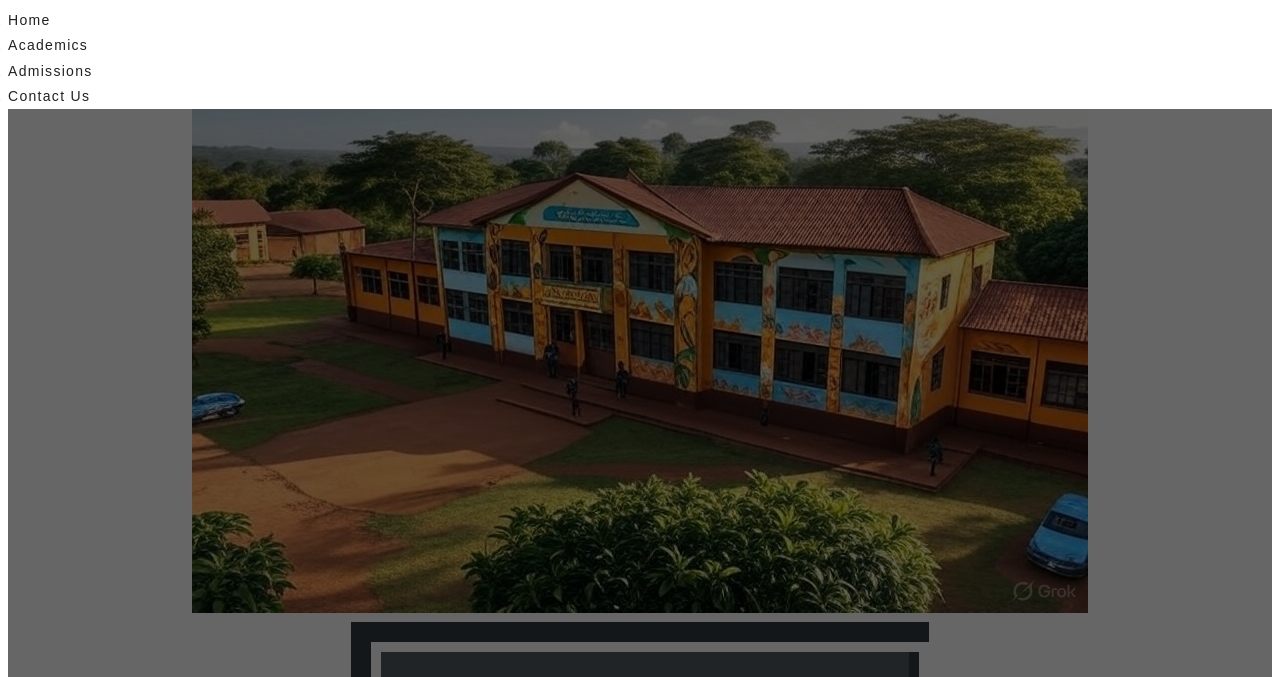
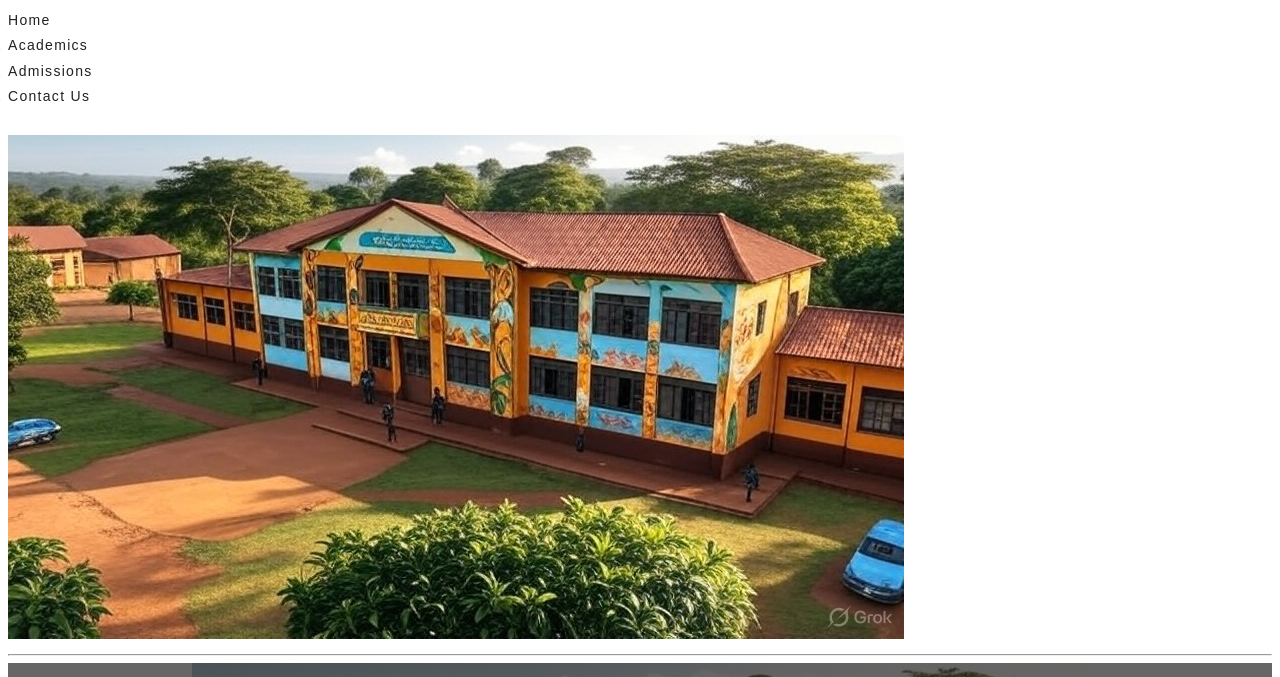
Before and after one commit to tumusiimeconan/Hosanna-Secondary-School, a plain HTML site: page index.html in a window 1280 px wide. Shown: the top 677 px of the page. Drawn offline with Linux system fonts and the light colour scheme.

Commit message:
Add files via upload

```diff
--- a/index.html
+++ b/index.html
@@ -39,6 +39,11 @@
         </div>
       </div>
     </nav>
+
+	<br>
+	<img src="uploads/slider-01.jpg" alt="" />
+
+	<hr>
 
 	<section id="home" class="main-banner">
 
```
